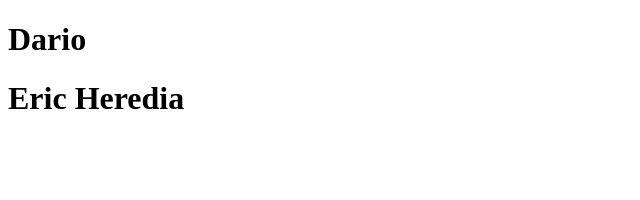
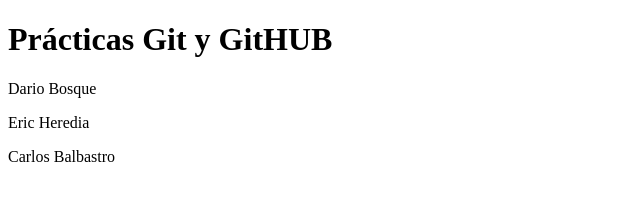
Before and after one commit to practicaIspc/practica, a plain HTML site: page practicaGitYGitHub.html in a window 1280 px wide. Shown: the whole page, without its empty margins (0-640 px from the left). Drawn offline with Linux system fonts and the light colour scheme.

Commit message:
Cambie h1 y agregue parrafos

```diff
--- a/practicaGitYGitHub.html
+++ b/practicaGitYGitHub.html
@@ -6,7 +6,9 @@
     <title>Document</title>
 </head>
 <body>
-    <h1>Dario</h1>
-    <h1>Eric Heredia</h1>
+    <h1>Prácticas Git y GitHUB</h1>
+    <p>Dario Bosque<p>
+    <p>Eric Heredia</p>
+    <p>Carlos Balbastro</p>
 </body>
 </html>
```
